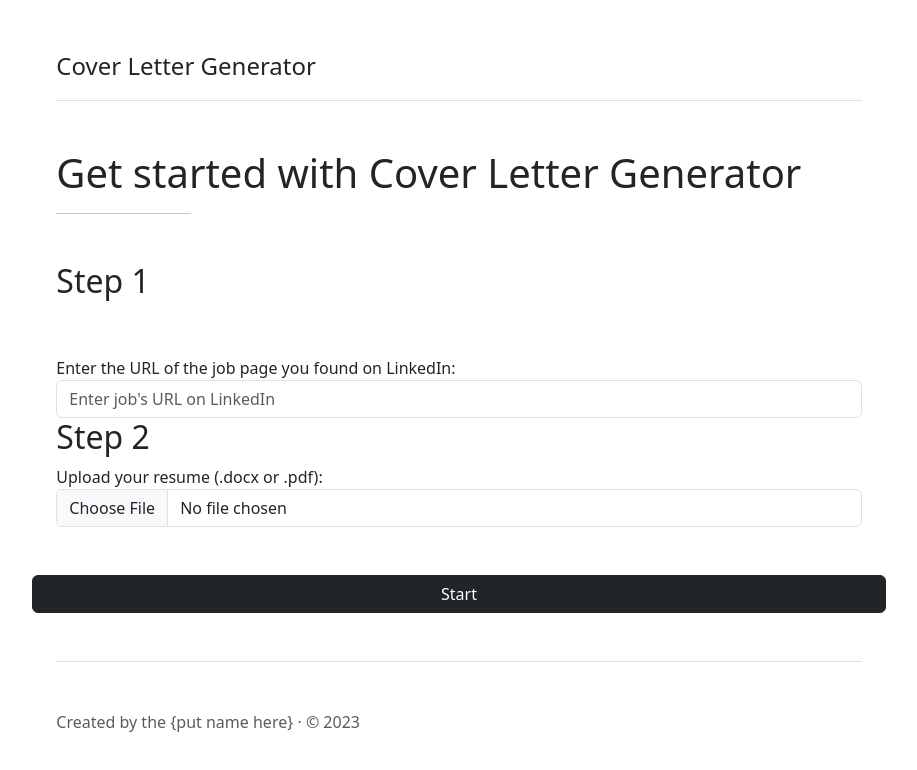
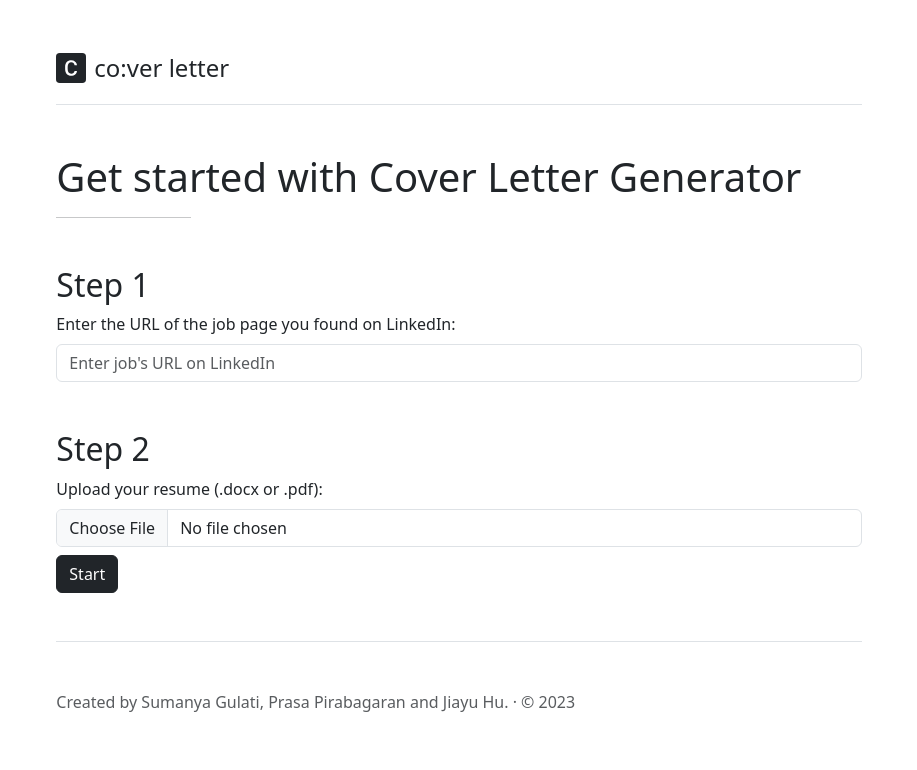
Before and after one commit to JennyHo5/cover-letter-generator, a website: page templates/input.html in a window 1280 px wide. Shown: the whole page, without its empty margins (181-1098 px from the left). Drawn offline with nearby package versions, Linux system fonts and the light colour scheme.

Commit message:
change styles

```diff
--- a/templates/input.html
+++ b/templates/input.html
@@ -5,7 +5,7 @@
   <meta charset="utf-8">
   <meta name="viewport" content="width=device-width, initial-scale=1">
   <meta name="description" content="">
-  <title>Cover Letter Generator</title>
+  <title>co:ver letter</title>
 
 
   <link href="https://cdn.jsdelivr.net/npm/bootstrap@5.3.0-alpha1/dist/css/bootstrap.min.css" rel="stylesheet" integrity="sha384-GLhlTQ8iRABdZLl6O3oVMWSktQOp6b7In1Zl3/Jr59b6EGGoI1aFkw7cmDA6j6gD" crossorigin="anonymous">
@@ -17,30 +17,30 @@
 
   <div class="col-lg-8 mx-auto p-4 py-md-5">
     <header class="d-flex align-items-center pb-3 mb-5 border-bottom">
-      <span class="fs-4">Cover Letter Generator</span>
+      <svg xmlns="http://www.w3.org/2000/svg" width="30" height="40" fill="currentColor" class="me-2" viewBox="0 0 16 16">
+        <path d="M2 0a2 2 0 0 0-2 2v12a2 2 0 0 0 2 2h12a2 2 0 0 0 2-2V2a2 2 0 0 0-2-2H2Zm6.146 4.992c-1.212 0-1.927.92-1.927 2.502v1.06c0 1.571.703 2.462 1.927 2.462.979 0 1.641-.586 1.729-1.418h1.295v.093c-.1 1.448-1.354 2.467-3.03 2.467-2.091 0-3.269-1.336-3.269-3.603V7.482c0-2.261 1.201-3.638 3.27-3.638 1.681 0 2.935 1.054 3.029 2.572v.088H9.875c-.088-.879-.768-1.512-1.729-1.512Z"/>
+      </svg>
+      <span class="fs-4">co:ver letter</span>
     </header>
 
     <main>
       <h1>Get started with Cover Letter Generator</h1>
 
       <hr class="col-3 col-md-2 mb-5">
-
-      <div class="row g-5">
-
         <h2>Step 1</h2>
         <form class="" action="#" method="post" method="get">
           <label for="job">Enter the URL of the job page you found on LinkedIn:</label>
-          <input type="text" class="form-control" aria-describedby="job" placeholder="Enter job's URL on LinkedIn" id="job" name="job">
+          <input type="text" class="form-control mt-2 mb-5" aria-describedby="job" placeholder="Enter job's URL on LinkedIn" id="job" name="job">
+
           <h2>Step 2</h2>
           <label for="resume" class="resume">Upload your resume (.docx or .pdf): </label>
-          <input class="form-control" type="file" id="resume" name="resume">
+          <input class="form-control mt-2 mb-2" type="file" id="resume" name="resume">
         </form>
         <a href="output.html" class="btn btn-dark" onclick="submit()">Start</a>
 
-      </div>
     </main>
     <footer class="pt-5 my-5 text-muted border-top">
-      Created by the {put name here} &middot; &copy; 2023
+      Created by Sumanya Gulati, Prasa Pirabagaran and Jiayu Hu. &middot; &copy; 2023
     </footer>
   </div>
 
```
Also changed, not shown: templates/home.html (+3 -3 lines), templates/output.html (+7 -3 lines).
